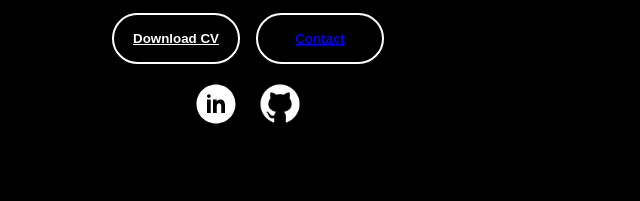
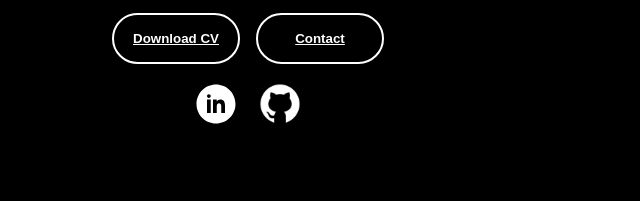
Before and after one commit to pavanteja18/portfolio, a plain HTML site: page index.html in a window 1280 px wide. Shown: the part 485-686 px from the top of the page, 632-1272 px from the left. Drawn offline with Linux system fonts and the light colour scheme.

Commit message:
Update index.html

```diff
--- a/index.html
+++ b/index.html
@@ -43,7 +43,7 @@
             </div>
             <div class="btn-container">
                 <button class="btn01"><a href="assests/Resume.pdf" target="_blank" style="color: white;">Download CV</a></button>
-                <button class="btn02"><a href="#contact">Contact</a></button>
+                <button class="btn02"><a href="#contact" style="color: white;">Contact</a></button>
             </div>
             <div class="social-container">
                 <img src="assests/icons8-linkedin.svg" onclick="window.open('https://www.linkedin.com/in/pavanteja18')" alt="Linked-in profile">
```
